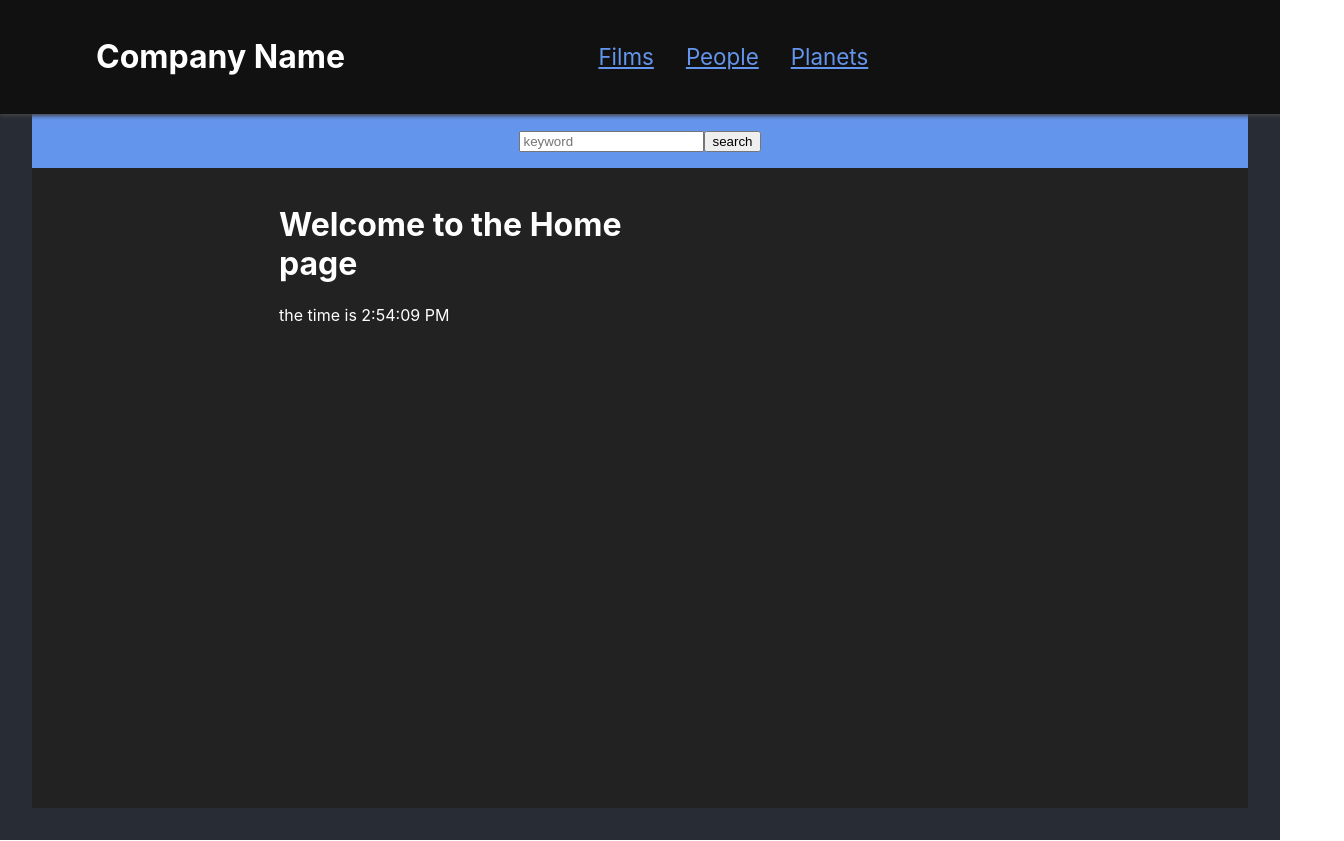
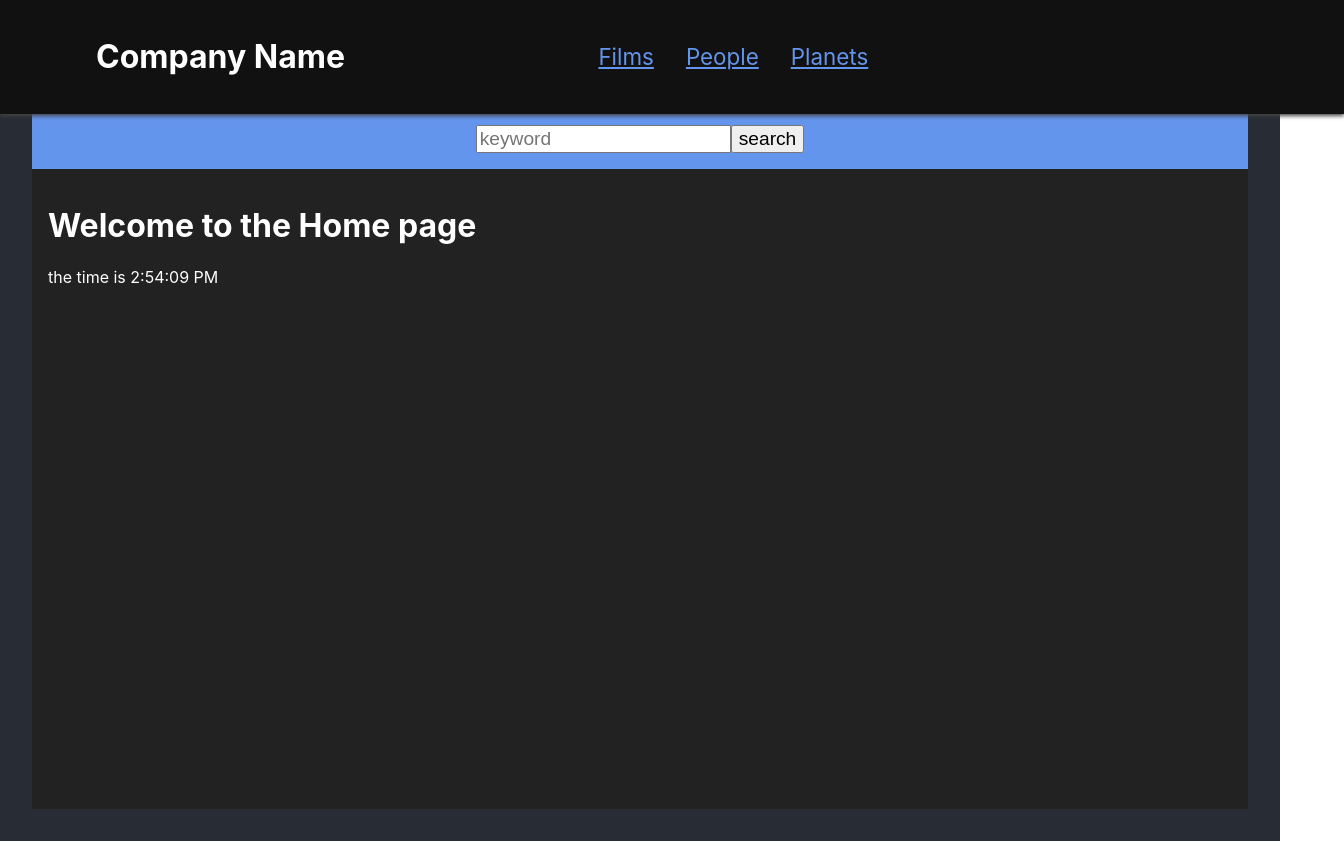
Before and after one commit to othman56/Learning-react-with-Steve-Griffith, a React (Create React App) app: page / in a window 1280 px wide. Shown: the whole page, 1344 px wide, since content can reach past the window. Built offline with nearby package versions, Linux system fonts and the light colour scheme.

Commit message:
finished coding episode epsiode 13

```diff
--- a/src/component/App/App.css
+++ b/src/component/App/App.css
@@ -2,16 +2,15 @@
   background-color: #282c34;
   min-height: 100vh;
   color: white;
-  overflow: hidden;
   padding: 0 2rem 2rem;
 }
-
 .content {
   display: flex;
   flex-direction: row;
-  justify-content: center;
+  justify-content: flex-start;
   align-items: flex-start;
   gap: 2rem;
   min-height: 80vh;
   background-color: #222;
+  width: 100%;
 }
--- a/src/component/App/App.js
+++ b/src/component/App/App.js
@@ -1,7 +1,7 @@
 import "./App.css";
 import Header from "../Header/Header";
 import SearchBar from "../SearchBar/SearchBar";
-import { createRef, useEffect, useRef, useState } from "react";
+import { useEffect, useState } from "react";
 import Main from "../Main/Main";
 import { useLocation } from "react-router-dom";
 
@@ -30,13 +30,10 @@ function App() {
     }
   }, [pathname]);
 
-  const sbInputRef = createRef();
-  // const sbInputRef = useRef();
-
   return (
     <div className="App">
       <Header name={name} />
-      <SearchBar ref={sbInputRef} keyword={keyword} saveSearch={saveSearch} />
+      <SearchBar keyword={keyword} saveSearch={saveSearch} />
       <main className="content">
         <Main keyword={keyword} />
       </main>
--- a/src/component/Main/Main.js
+++ b/src/component/Main/Main.js
@@ -58,7 +58,7 @@ function Main({ keyword }) {
               element={<Planets list={planets} />}
             />
             {/* person is passed prop with fetch results  */}
-            <Route path="/planets/*:id" element={<Planet list={planets} />} />
+            <Route path="/planets/:id" element={<Planet list={planets} />} />
 
             <Route path="/people/*" exact element={<People list={people} />}>
               {/* person is passed prop with fetch results  */}
--- a/src/component/Main/main.css
+++ b/src/component/Main/main.css
@@ -1,12 +1,16 @@
 .mainContent {
-  width: 62%;
+  width: 100%;
   display: flex;
   flex-direction: row;
   justify-content: space-between;
   align-items: flex-start;
 }
 .mainContent > div {
+  /* one column for list, one for details */
   flex-basis: 50%;
+  flex-grow: 0;
+  flex-shrink: 1;
+  width: 50%;
   padding: 1rem;
   min-height: 40vh;
 }
--- a/src/component/People/People.js
+++ b/src/component/People/People.js
@@ -1,23 +1,22 @@
 import { NavLink } from "react-router-dom";
 import "./people.css";
 
-function People({ list }) {
-  // state fetch don in main.js amd passed as props.list
-  // props.list also passed to person
-  // destructure to get list
+export default function People({ list }) {
+  //state fetch done in Main.js and passed as props.list
+  //props.list also passed to Person
+  //destructure to get list
+
   return (
     <div className="results">
-      <h2>people List</h2>
+      <h2>People List</h2>
       {list.length === 0 && <p>No people...</p>}
-      {list.map((people, index) => (
-        <p key={people.name}>
+      {list.map((item, index) => (
+        <p key={item.name}>
           <NavLink className="activeLink" to={`/people/${index + 1}`}>
-            {people.name}
+            {item.name}
           </NavLink>
         </p>
       ))}
     </div>
   );
 }
-
-export default People;
--- a/src/component/SearchBar/SearchBar.js
+++ b/src/component/SearchBar/SearchBar.js
@@ -1,29 +1,26 @@
-import React, { createRef, useEffect, forwardRef } from "react";
+import React, { createRef, useEffect } from "react";
 import "../SearchBar/searchbar.css";
 
-const SearchBar = forwardRef(({ keyword, saveSearch }, ref) => {
-  // let inputRef = createRef(); //container for a DOM element
+const SearchBar = ({ keyword, saveSearch, term }) => {
+  let inputRef = createRef(); //container for a DOM element
 
   const submitted = (e) => {
     e.preventDefault();
     console.log("submitted");
-    // saveSearch(inputRef.current.value);
+    saveSearch(inputRef.current.value);
   };
 
-  // useEffect(
-  //   () => {
-  //     //initial load plus if keyword in App changes
-  //     inputRef.current.value = keyword;
-  //   },
-  //   [keyword, inputRef]
-  // );
+  useEffect(() => {
+    //initial load plus if keyword in App changes
+    inputRef.current.value = keyword;
+  }, [keyword, inputRef]);
 
   return (
     <section className="searchBar">
       <form onSubmit={submitted}>
         <input
           type="text"
-          ref={ref}
+          ref={inputRef}
           className="searchText"
           name="keyword"
           placeholder="keyword"
@@ -33,11 +30,11 @@ const SearchBar = forwardRef(({ keyword, saveSearch }, ref) => {
           search
         </button>
       </form>
-      {/* {props.term && <p>you searched for {props.terms}</p>} */}
+      {term && <p>you searched for {term}</p>}
     </section>
   );
-});
+};
 
-// {props.terms ? <p>you searched for {props.terms}</p> : ""}
+// {terms ? <p>you searched for {terms}</p> : ""}
 
 export default SearchBar;
--- a/src/component/SearchBar/searchbar.css
+++ b/src/component/SearchBar/searchbar.css
@@ -1,8 +1,17 @@
 .searchBar {
   background-color: cornflowerblue;
-  font-size: 1rem;
+  font-size: 1.2rem;
   display: flex;
-  justify-content: space-evenly;
+  flex-direction: row;
+  justify-content: center;
   align-items: center;
   padding: 1rem;
+  /* new */
+  gap: 2rem;
+  z-index: -1;
+  margin-top: -5px;
 }
+.searchBar input,
+.searchBar button {
+  font-size: inherit;
+}
```
